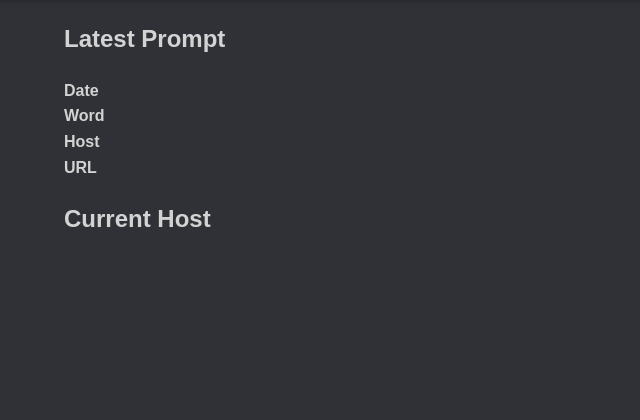
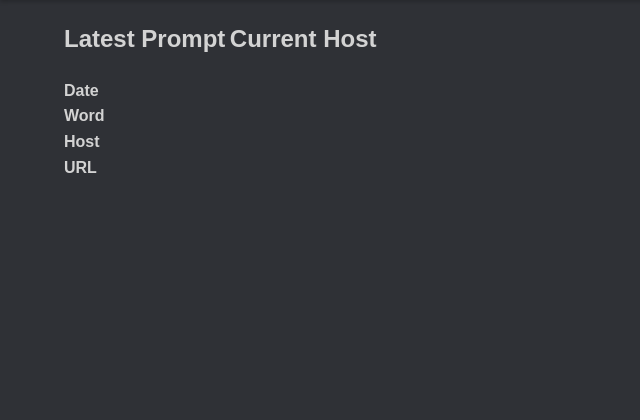
Before and after one commit to vss365today/admin, a Flask app: template src/templates/root/dash.html in a window 1280 px wide. Shown: the part 138-558 px from the top of the page, without its empty margins (0-640 px from the left). Run offline with Flask 2, Linux system fonts and the light colour scheme; the template is opened without the code that fills it, so the values that code supplies are empty.

Commit message:
Don't stack dash elements

```diff
--- a/src/templates/root/dash.html
+++ b/src/templates/root/dash.html
@@ -2,6 +2,7 @@
 {% set page_title = 'Dash' %}
 
 {% block content %}
+<section style="display: inline-block; vertical-align: top;">
   <h2>Latest Prompt</h2>
   <dl>
     <dt><strong>Date</strong></dt>
@@ -13,7 +14,10 @@
     <dt><strong>URL</strong></dt>
     <dd><a href="{{ prompt.url }}">{{ prompt.url }}</a></dd>
   </dl>
+</section>
 
+<section style="display: inline-block;  vertical-align: top;">
   <h2>Current Host</h2>
   <p><a href="{{ host.url }}">{{ host.handle }}</a></p>
+</section>
 {% endblock %}
```
Lines whose indentation alone changed are shown as unchanged.
